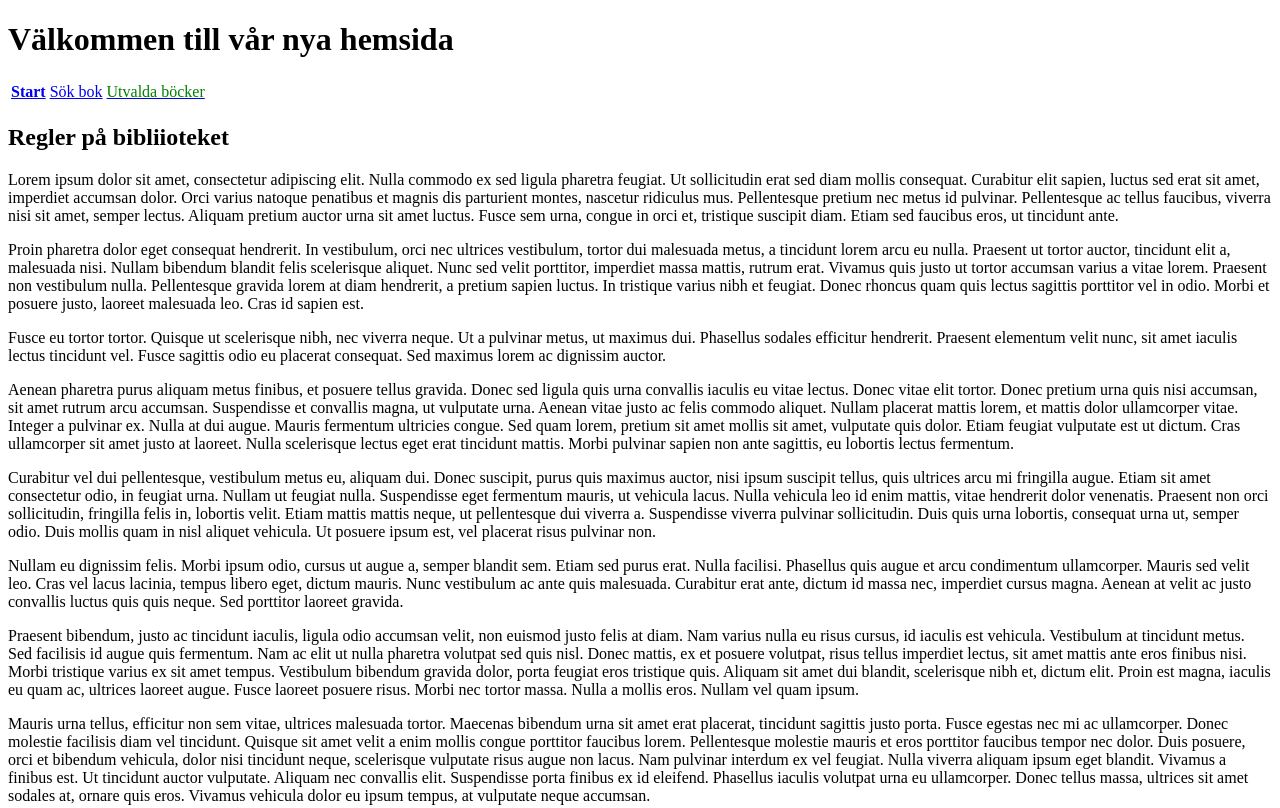
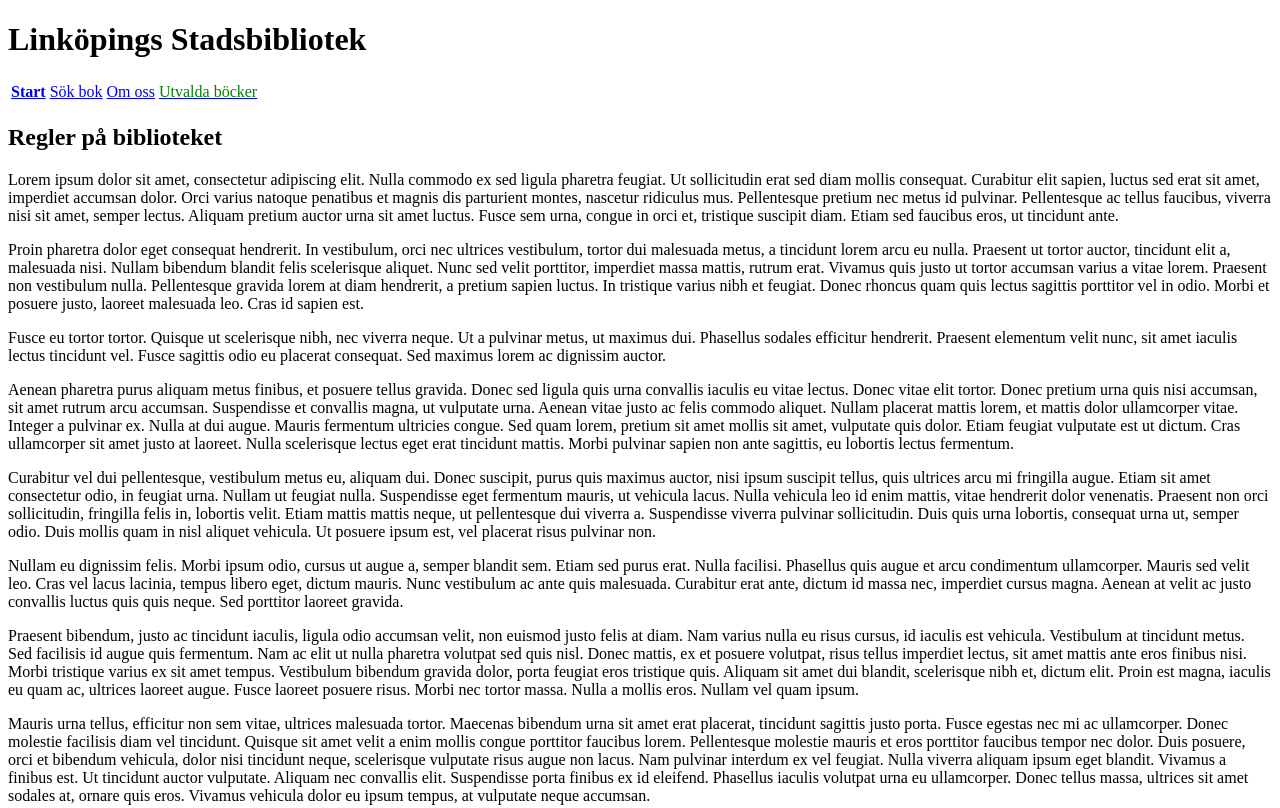
Before and after one commit to emmamjs-7/fictional-bookstore, a plain HTML site: page index.html in a window 1280 px wide. Shown: the top 808 px of the page. Drawn offline with Linux system fonts and the light colour scheme.

```diff
--- a/index.html
+++ b/index.html
@@ -8,13 +8,16 @@
   </head>
   <body>
     <header>
-      <h1>Välkommen till vår nya hemsida</h1>
+      <h1>Linköpings Stadsbibliotek</h1>
       <table>
         <tr>
           <td>
             <a href="index.html"><strong>Start</strong></a>
           </td>
           <td><a href="search.html">Sök bok</a></td>
+          <td>
+            <a href="about.html">Om oss</a>
+          </td>
           <td>
             <a href="index.html#boktips"
               ><font color="green">Utvalda böcker</font>
@@ -24,7 +27,7 @@
       </table>
     </header>
     <section>
-      <h2>Regler på bibliioteket</h2>
+      <h2>Regler på biblioteket</h2>
       <p>
         Lorem ipsum dolor sit amet, consectetur adipiscing elit. Nulla commodo
         ex sed ligula pharetra feugiat. Ut sollicitudin erat sed diam mollis
```
